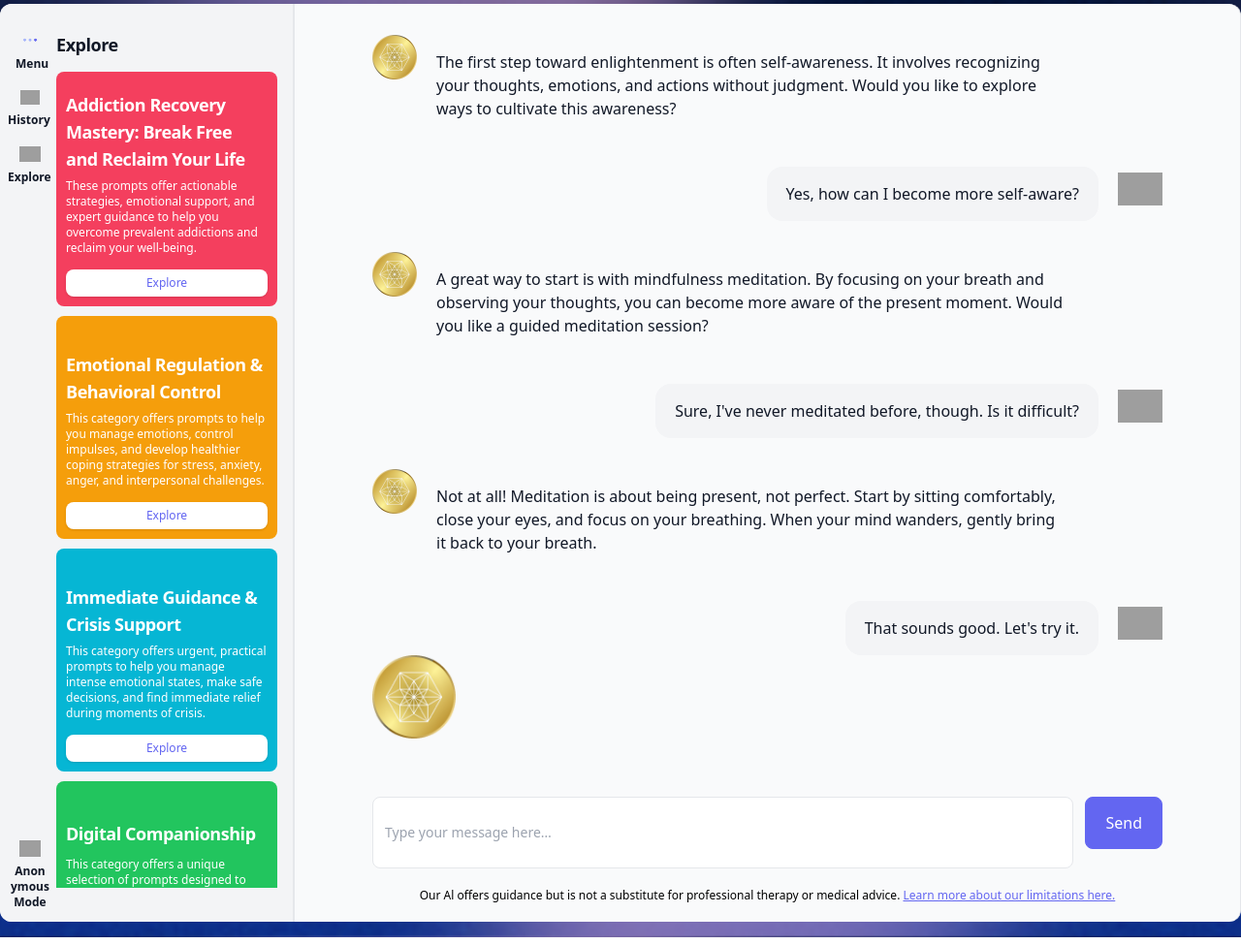
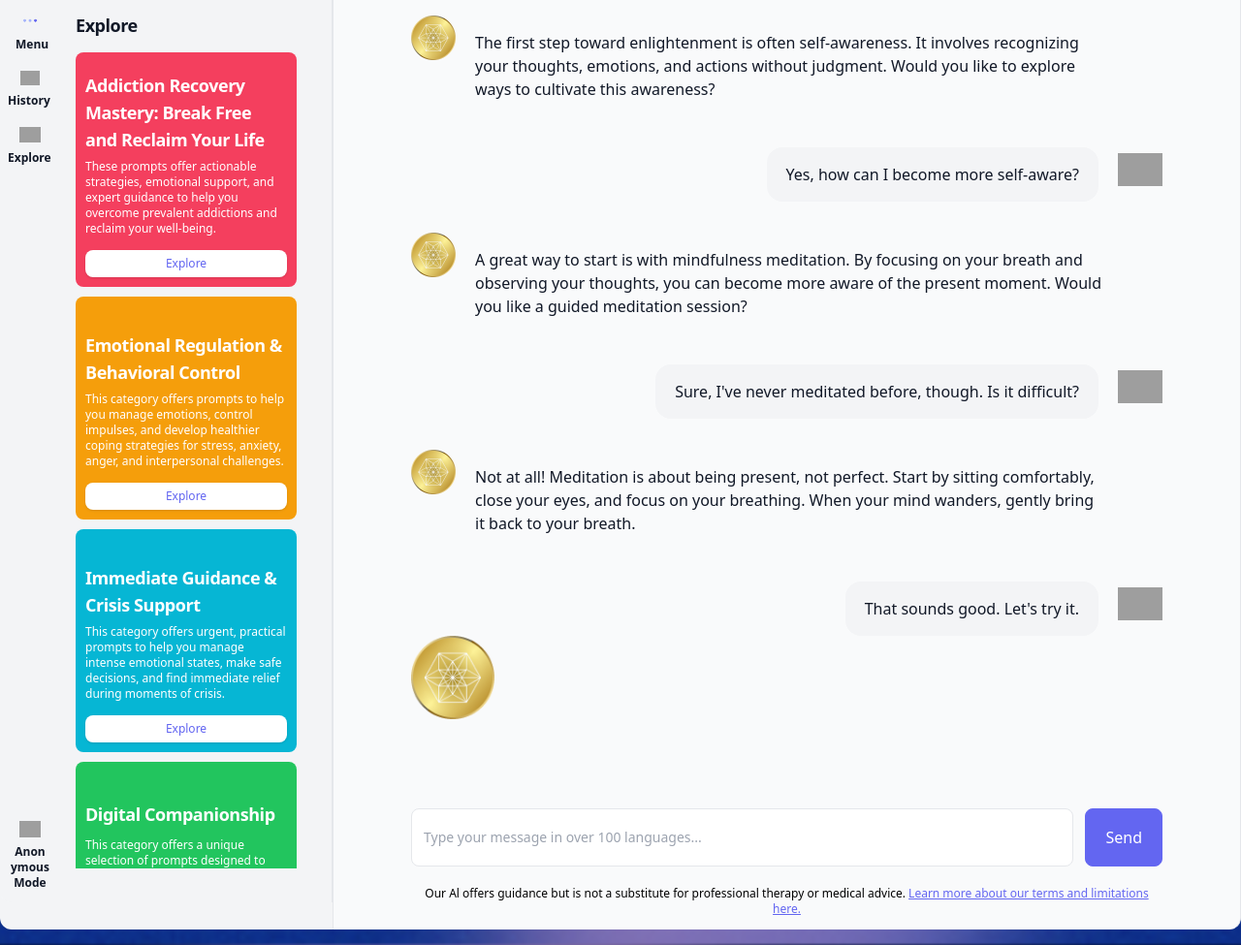
Before and after one commit to ZAIDDUARTE/Final_product_Phillip-lew, a website: page Chat's/Premium-chat.html in a window 1280 px wide. Shown: the part 98-1073 px from the top of the page at 97% size. Drawn offline with nearby package versions, Linux system fonts and the light colour scheme; grey boxes are pictures that could not be loaded.

Commit message:
Update Premium-chat.html

```diff
--- a/Chat's/Premium-chat.html
+++ b/Chat's/Premium-chat.html
@@ -17,7 +17,7 @@
 
     <section class="flex flex-col justify-center py-4 ">
 
-        <div class="flex my-5 px-5 flex-wrap gap-10 justify-between items-center w-full max-md:max-w-full">
+        <div class="flex mb-5 px-5 flex-wrap gap-10 justify-between items-center w-full max-md:max-w-full">
 
           <img loading="lazy" src="https://cdn.builder.io/api/v1/image/assets/TEMP/99d9d9299bcd1fc5cd423a870bc5c53ad9dbd4d2708231a46e7a8181a5de10e2?placeholderIfAbsent=true&apiKey=3879a18f49be423fa8a3d20e87653b85" alt="Company logo" class="object-contain shrink-0 self-stretch my-auto aspect-[3.39] w-[129px]" />
 
@@ -128,8 +128,8 @@
             </h2>
           </div>
         </div>
-        <div class="flex shrink-0 self-start h-[900px] w-[228px] overflow-y-auto">
-          <section class="flex flex-col mt-3">
+        <div class="flex shrink-0 self-start h-[900px] w-[268px] overflow-y-auto">
+          <section class="flex px-5 flex-col mt-3">
             <h2 class="text-lg font-semibold tracking-tight leading-loose text-gray-900">
               Explore
             </h2>
@@ -349,41 +349,23 @@
 
 
                          <!-- Here the third Section Starts -->
-                         <div class="flex input-pol custom-padding gap-3  justify-center self-center pt-5 w-full ">
-                           <div
-                             class="flex flex-col mt-5 flex-1 shrink w-full basis-0 min-w-[240px] max-md:max-w-full"
-                           >
-                             <form
-                               class="flex flex-wrap mt-5 gap-3 w-full min-h-[60px] max-md:max-w-full"
-                             >
-                               <label for="messageInput" class="sr-only"
-                                 >Type your message here</label
-                               >
-                               <input
-                                 id="messageInput"
-                                 type="text"
-                                 placeholder="Type your message here…"
-                                 class="flex flex-wrap flex-1 shrink gap-3 items-center px-3 py-2 h-full text-sm leading-none text-gray-400 bg-white rounded-lg border border-solid basis-4 min-w-[240px] max-md:max-w-full"
-                               />
-                               <a
-                               href="/chat.html"
-                               class="gap-2 self-stretch mb-5 px-5 py-3.5 my-auto text-white whitespace-nowrap bg-indigo-500 rounded-lg border border-indigo-500 border-solid"
-                             >
-                               Send
-                             </a>
+                          <!-- Here the third Section Starts -->
+                          <div class="flex gap-3 justify-center self-center py-3 w-full mt-20">
+                            <div class="flex flex-col flex-1 shrink w-full basis-0 min-w-[240px] max-md:max-w-full">
+                              <form class="flex flex-wrap gap-3 w-full min-h-[60px] max-md:max-w-full mb-20 md:mb-0">
+                                <label for="messageInput" class="sr-only">Type your message in over 100 languages...</label>
+                                <input id="messageInput" type="text" placeholder="Type your message in over 100 languages..." class="flex flex-1 shrink gap-3 items-center px-3 py-2 h-full text-sm leading-none text-gray-400 bg-white rounded-lg border border border-solid basis-4  max-md:max-w-full" />
+                                <button type="submit" class="gap-2 self-stretch px-5 py-3.5 h-full text-base font-medium leading-none text-center text-white whitespace-nowrap bg-indigo-500 rounded-lg border border-indigo-500 border-solid">
+                                  Send
+                                </button>
 
-                             </form>
-                             <p
-                               class="self-center pt-20 md:pt-5 mt-20 md:mt-0 mt-2 p-input text-xs leading-snug text-center text-dark max-md:max-w-full "
-                             >
-                               Our Al offers guidance but is not a substitute for professional
-                               therapy or medical advice.
-                               <a href="#learn-more" class="text-indigo-500 underline"
-                                 >Learn more about our limitations here.</a
-                               >
-                             </p>
-                           </div>
-                         </div>
+                              </form>
+                              <p class="self-center mt-20 md:mt-5 pt-20 md:pt-0 mt-5 text-xs leading-snug text-center  max-md:max-w-full">
+                                Our Al offers guidance but is not a substitute for professional therapy or medical advice.
+                                <a href="#" class="text-indigo-500 underline">Learn more about our terms and limitations here.</a>
+                              </p>
+                            </div>
+                          </div>
                        </div>
                   </section>
                   </div>
```
